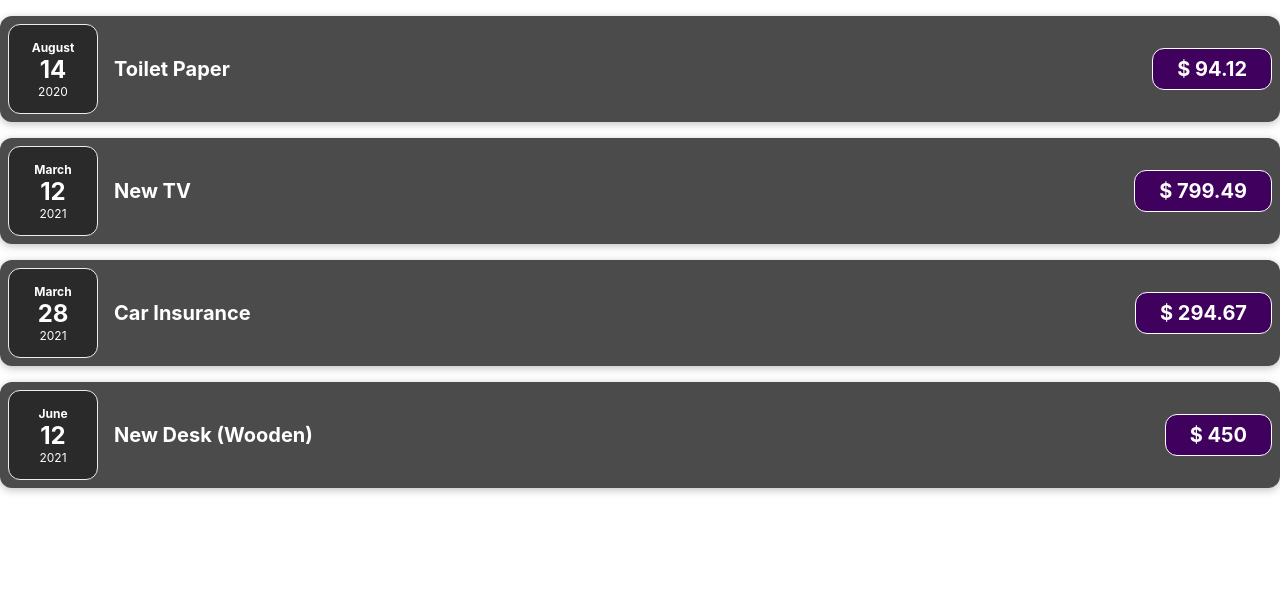
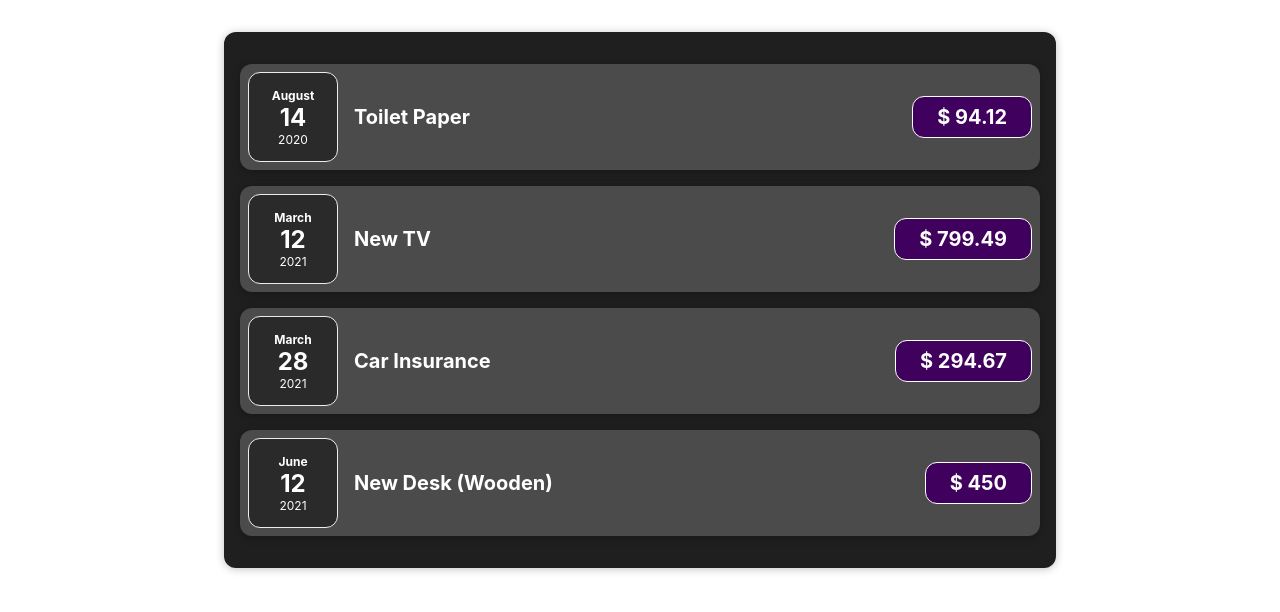
Before and after one commit to HakantktDev/React-app, a React (Create React App) app: page / in a window 1280 px wide. Shown: the top 612 px of the page. Built offline with nearby package versions, Linux system fonts and the light colour scheme.

Commit message:
Expenses component added

```diff
--- a/src/App.js
+++ b/src/App.js
@@ -1,5 +1,5 @@
 import "./App.css";
-import ExpenseItem from "./components/ExpenseItem";
+import Expenses from "./components/Expenses";
 
 function App() {
   const expenses = [
@@ -24,14 +24,7 @@
     },
   ];
 
-  return (
-    <div>
-      <ExpenseItem title={expenses[0].title} amount={expenses[0].amount} date={expenses[0].date} />
-      <ExpenseItem title={expenses[1].title} amount={expenses[1].amount} date={expenses[1].date} />
-      <ExpenseItem title={expenses[2].title} amount={expenses[2].amount} date={expenses[2].date} />
-      <ExpenseItem title={expenses[3].title} amount={expenses[3].amount} date={expenses[3].date} />
-    </div>
-  );
+  return <Expenses items={expenses} />;
 }
 
 export default App;
--- a/src/components/ExpenseDate.js
+++ b/src/components/ExpenseDate.js
@@ -1,6 +1,6 @@
 import "./ExpenseDate.css";
 
-function ExpenseDate(props) {
+const ExpenseDate = (props) => {
   const month = props.date.toLocaleString("en-US", { month: "long" });
   const day = props.date.toLocaleString("en-US", { day: "2-digit" });
   const year = props.date.getFullYear();
@@ -11,6 +11,6 @@
       <div className="expense-date__year">{year}</div>
     </div>
   );
-}
+};
 
 export default ExpenseDate;
--- a/src/components/ExpenseItem.js
+++ b/src/components/ExpenseItem.js
@@ -1,7 +1,7 @@
 import "./ExpenseItem.css";
 import ExpenseDate from "./ExpenseDate";
 
-function ExpenseItem(props) {
+const ExpenseItem = (props) => {
   return (
     <div className="expense-item">
       <ExpenseDate date={props.date} />
@@ -11,5 +11,5 @@
       </div>
     </div>
   );
-}
+};
 export default ExpenseItem;
--- /dev/null
+++ b/src/components/Expenses.css
@@ -0,0 +1,9 @@
+.expenses {
+  padding: 1rem;
+  background-color: rgb(31, 31, 31);
+  margin: 2rem auto;
+  width: 50rem;
+  max-width: 95%;
+  border-radius: 12px;
+  box-shadow: 0 1px 8px rgba(0, 0, 0, 0.25);
+}
--- /dev/null
+++ b/src/components/Expenses.js
@@ -0,0 +1,16 @@
+import "./Expenses.css";
+import "./ExpenseItem";
+import ExpenseItem from "./ExpenseItem";
+
+const Expenses = (props) => {
+  return (
+    <div className="expenses">
+      <ExpenseItem title={props.items[0].title} amount={props.items[0].amount} date={props.items[0].date} />
+      <ExpenseItem title={props.items[1].title} amount={props.items[1].amount} date={props.items[1].date} />
+      <ExpenseItem title={props.items[2].title} amount={props.items[2].amount} date={props.items[2].date} />
+      <ExpenseItem title={props.items[3].title} amount={props.items[3].amount} date={props.items[3].date} />
+    </div>
+  );
+};
+
+export default Expenses;
```
